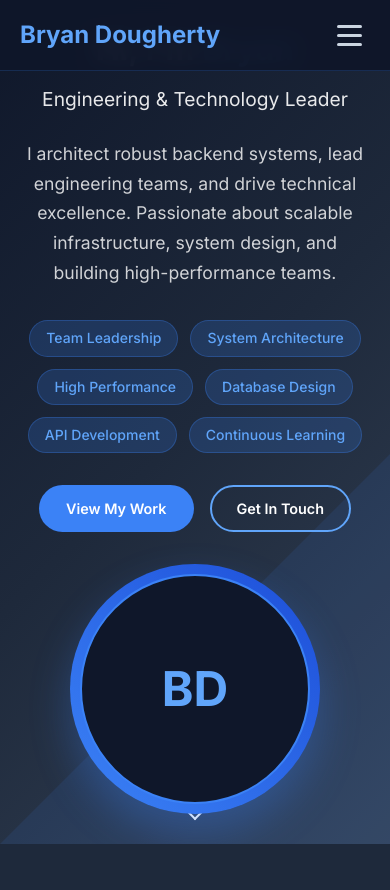
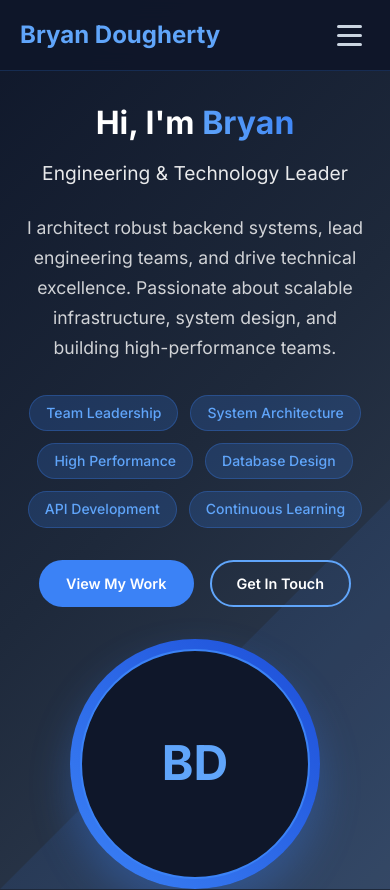
Before and after one commit to BryanDGuy/Portfolio-Website, a React (Create React App) app: page / in a window 390 px wide. Shown: the top 890 px of the page. Built offline with nearby package versions, Linux system fonts and the light colour scheme; no server answers.

Commit message:
Fixing overlap for smaller views

```diff
--- a/src/App.css
+++ b/src/App.css
@@ -92,6 +92,7 @@
   color: white;
   position: relative;
   overflow: hidden;
+  padding-top: 70px; /* Account for fixed navbar */
 }
 
 .hero::before {
@@ -537,6 +538,7 @@
     grid-template-columns: 1fr;
     text-align: center;
     gap: 2rem;
+    padding-top: 1rem; /* Additional spacing on mobile */
   }
 
   .hero-title {
@@ -580,6 +582,14 @@
 }
 
 @media (max-width: 480px) {
+  .hero {
+    padding-top: 80px; /* Extra padding for very small screens */
+  }
+
+  .hero-container {
+    padding-top: 1.5rem; /* More spacing on very small screens */
+  }
+
   .hero-title {
     font-size: 2rem;
   }
```
